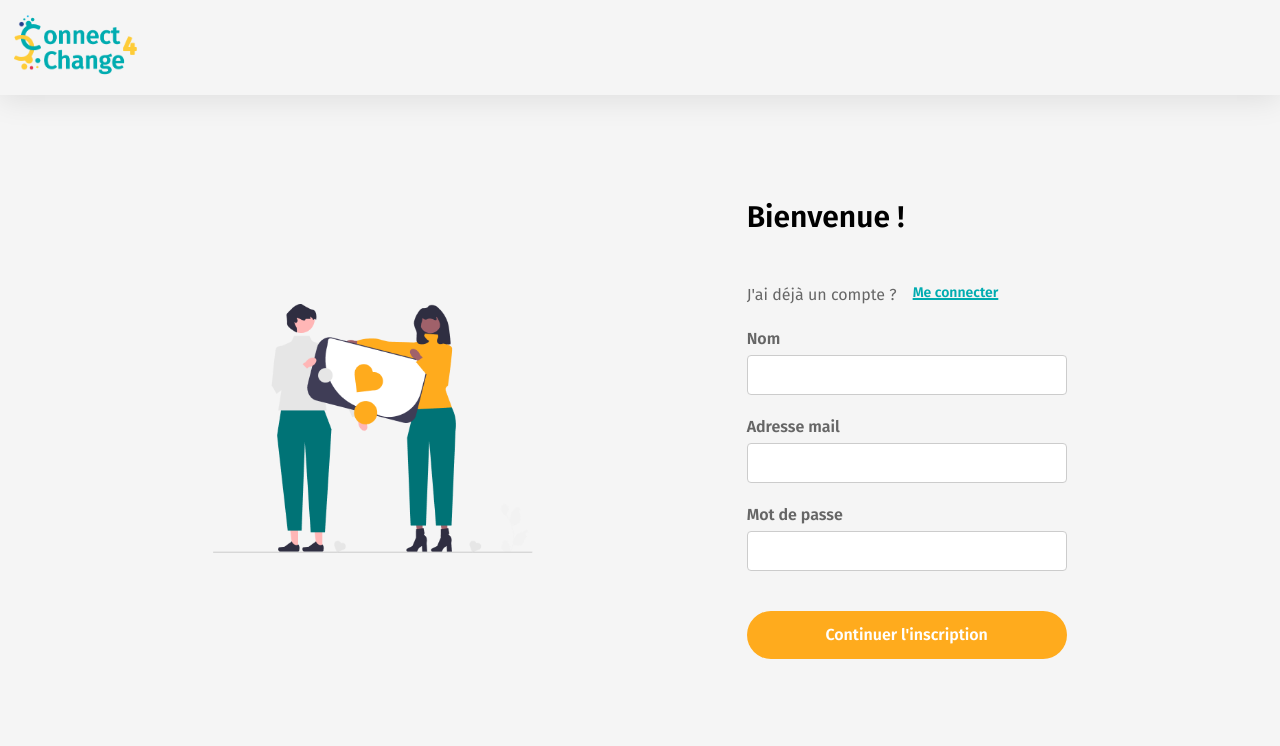
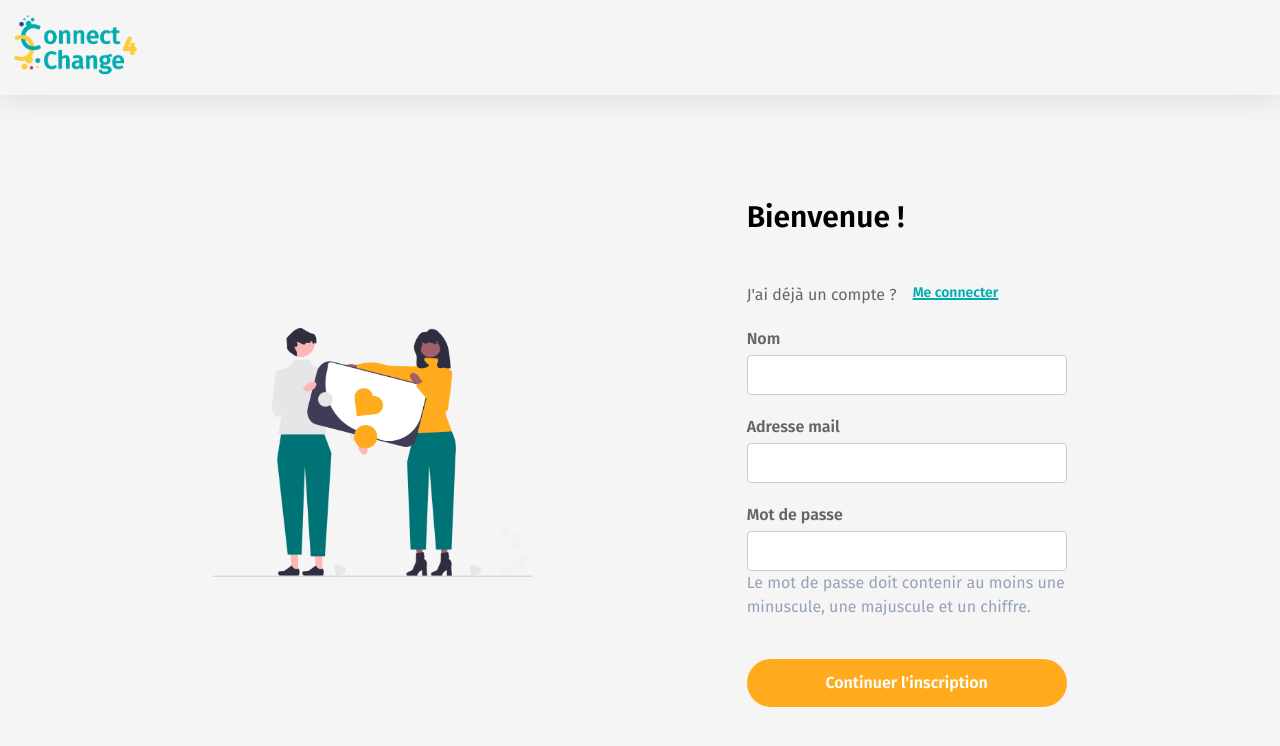
Before and after one commit to Julien879465/Connect4Change, a React (Vite) app in the folder frontend/: page / in a window 1280 px wide. Shown: the top 746 px of the page. Built offline with nearby package versions, Linux system fonts and the light colour scheme; no server answers.

Commit message:
change on registration page

```diff
--- a/frontend/src/pages/Registration.jsx
+++ b/frontend/src/pages/Registration.jsx
@@ -33,7 +33,9 @@ function Registration() {
         .then(() => navigate("/Connexion"))
         .catch((err) => console.error(err));
     } else {
-      toastError("Veuillez renseigner votre email et votre statut");
+      toastError(
+        "Veuillez renseigner votre nom, email, et un mot de passe valide"
+      );
     }
   };
 
@@ -99,12 +101,16 @@ function Registration() {
                   Mot de passe
                 </label>
                 <input
-                  className="border border-grey3 h-10 rounded mb-10"
+                  className="border border-grey3 h-10 rounded "
                   type="password"
                   id="password"
                   value={password}
                   onChange={handlePasswordChange}
                 />
+                <p className="mb-10 text-slate-400">
+                  Le mot de passe doit contenir au moins une minuscule, une
+                  majuscule et un chiffre.
+                </p>
               </div>
               <button
                 type="submit"
```
